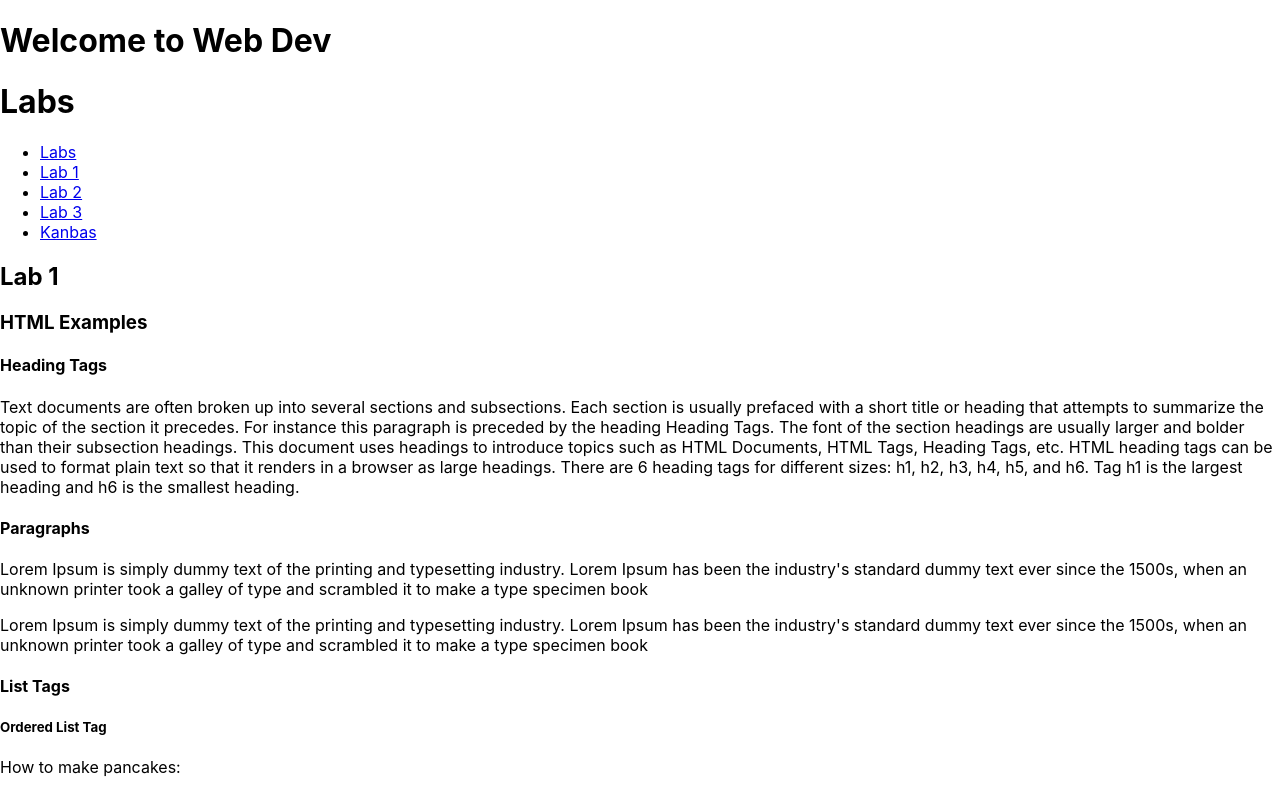
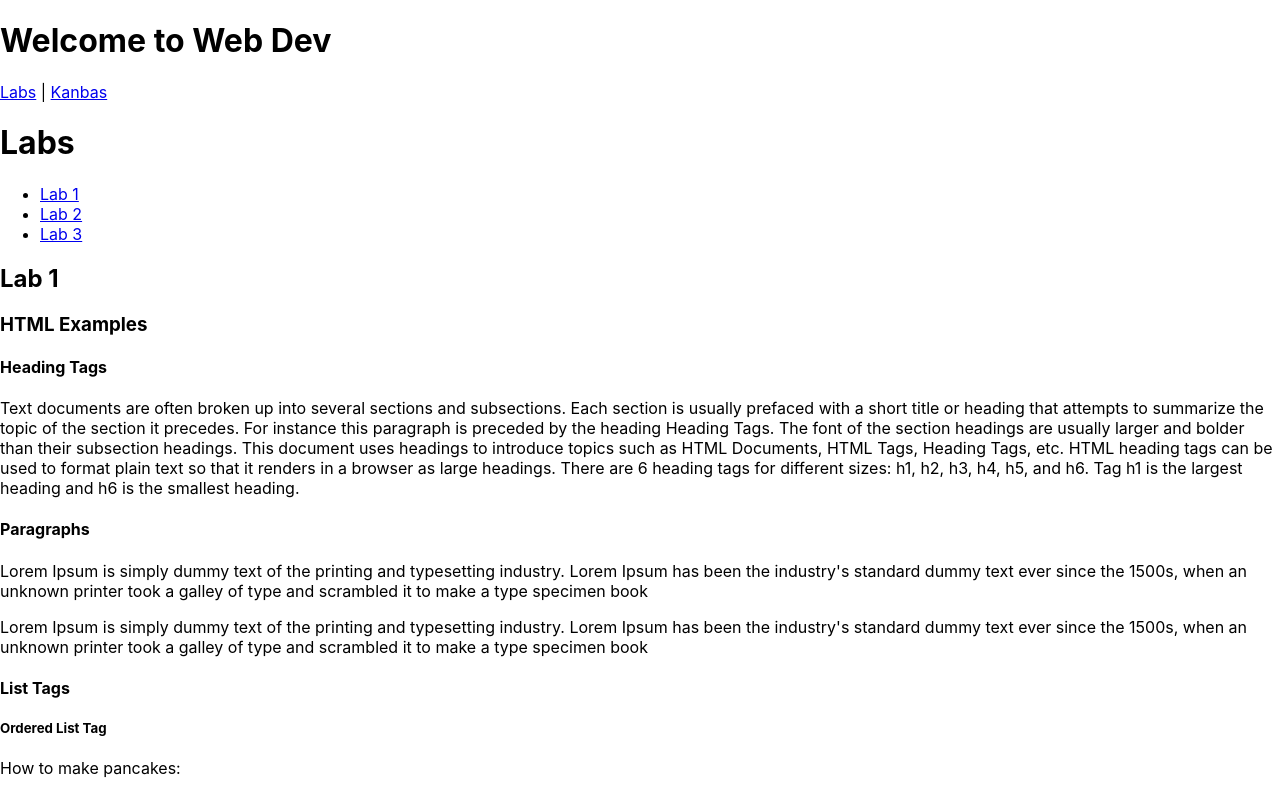
Before and after one commit to jiajie-he/kanbas-react-web-app, a React (Create React App) app: page /#/Labs/Lab1 in a window 1280 px wide. Shown: the top 794 px of the page. Built offline with nearby package versions, Linux system fonts and the light colour scheme.

Commit message:
update toc

```diff
--- a/src/App.tsx
+++ b/src/App.tsx
@@ -2,13 +2,14 @@ import React from 'react';
 import './App.css';
 import Labs from './Labs';
 import Kanbas from "./Kanbas";
-import { HashRouter, Route, Routes, Navigate } from "react-router-dom";
+import { HashRouter, Link, Route, Routes, Navigate } from "react-router-dom";
 
 function App() {
   return (
     <HashRouter>
       <div>
           <h1>Welcome to Web Dev</h1>
+          <Link to="/Labs">Labs</Link> | <Link to="/Kanbas">Kanbas</Link>
           <Routes>
             <Route path="/" element={<Navigate to="Labs" />} />
             <Route path="/Labs/*" element={<Labs />} />
--- a/src/Labs/TOC.tsx
+++ b/src/Labs/TOC.tsx
@@ -1,11 +1,11 @@
 export default function TOC() {
     return (
       <ul>
-        <li><a id="wd-a"  href="#/Labs">Labs</a></li>
+        {/* <li><a id="wd-a"  href="#/Labs">Labs</a></li> */}
         <li><a id="wd-a1" href="#/Labs/Lab1">Lab 1</a></li>
         <li><a id="wd-a2" href="#/Labs/Lab2">Lab 2</a></li>
         <li><a id="wd-a3" href="#/Labs/Lab3">Lab 3</a></li>
-        <li><a id="wd-k"  href="#/Kanbas">Kanbas</a></li>
+        {/* <li><a id="wd-k"  href="#/Kanbas">Kanbas</a></li> */}
       </ul>
     );
   }
```
